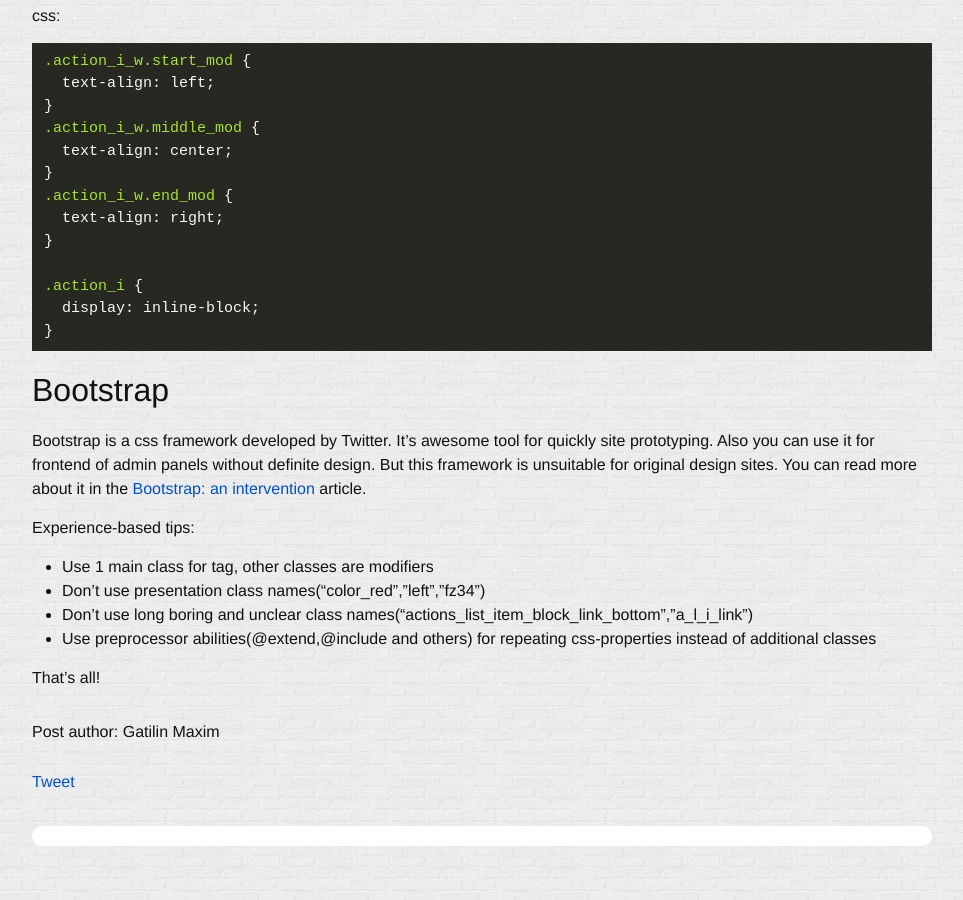
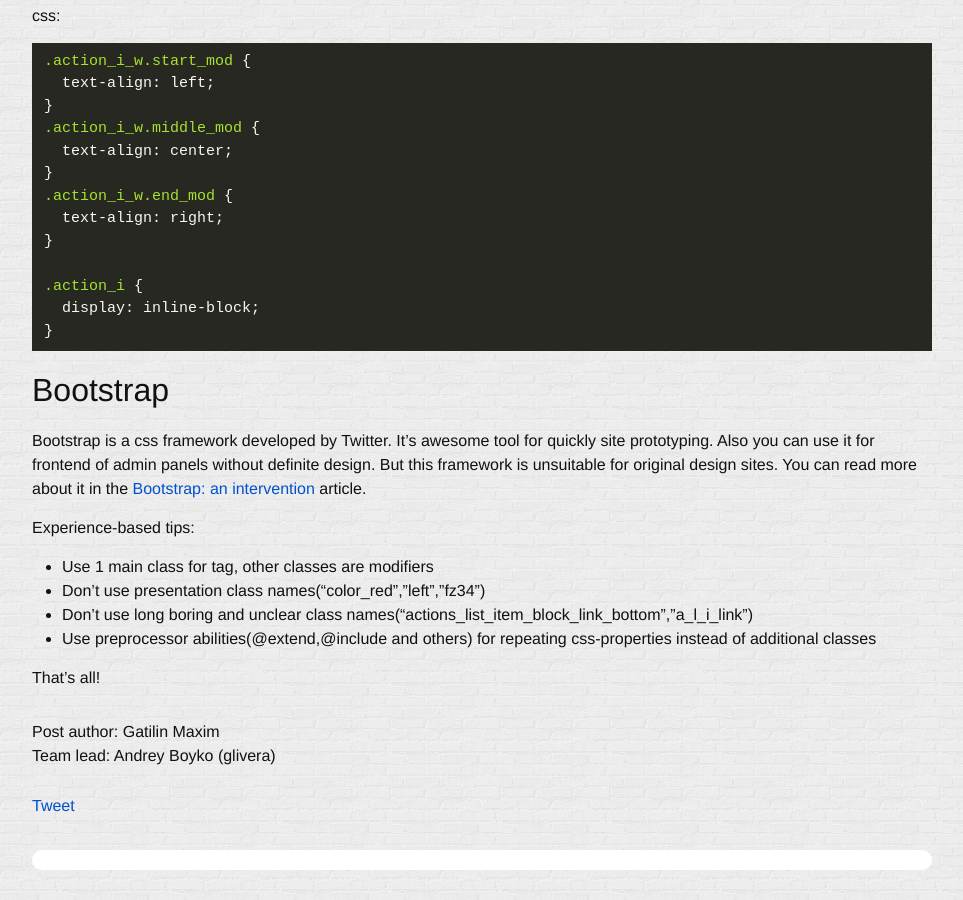
Before and after one commit to glivera-team/glivera-team.github.io, a Jekyll site: the page built from _posts/2016-02-11-kbem-eng.markdown, in a window 1280 px wide and 900 px high, scrolled down 3733 px. Shown: the whole window, without its empty margins (158-1121 px from the left). Built offline with Jekyll 4.4.1, drawn with Linux system fonts in a browser that asks for light colours; comment, search, counter and statistics services are not loaded; before the commit the page ends 4609 px from its top, so only the background shows below that.

Commit message:
Andrey Boyko added

```diff
--- a/_layouts/post.html
+++ b/_layouts/post.html
@@ -31,6 +31,15 @@
         Материал подготовил:
         {% endif %}
         {{ page.autor }}
+    </div>
+    <div class="autor_name">
+        {% if page.lang contains 'eng' %}
+        Team lead: Andrey Boyko (glivera)
+        {% endif %}
+        {% if page.lang contains 'ru' %}
+        Куратор: Андрей Бойко (glivera)
+        {% endif %}
+
     </div>
 
 </article>
```
